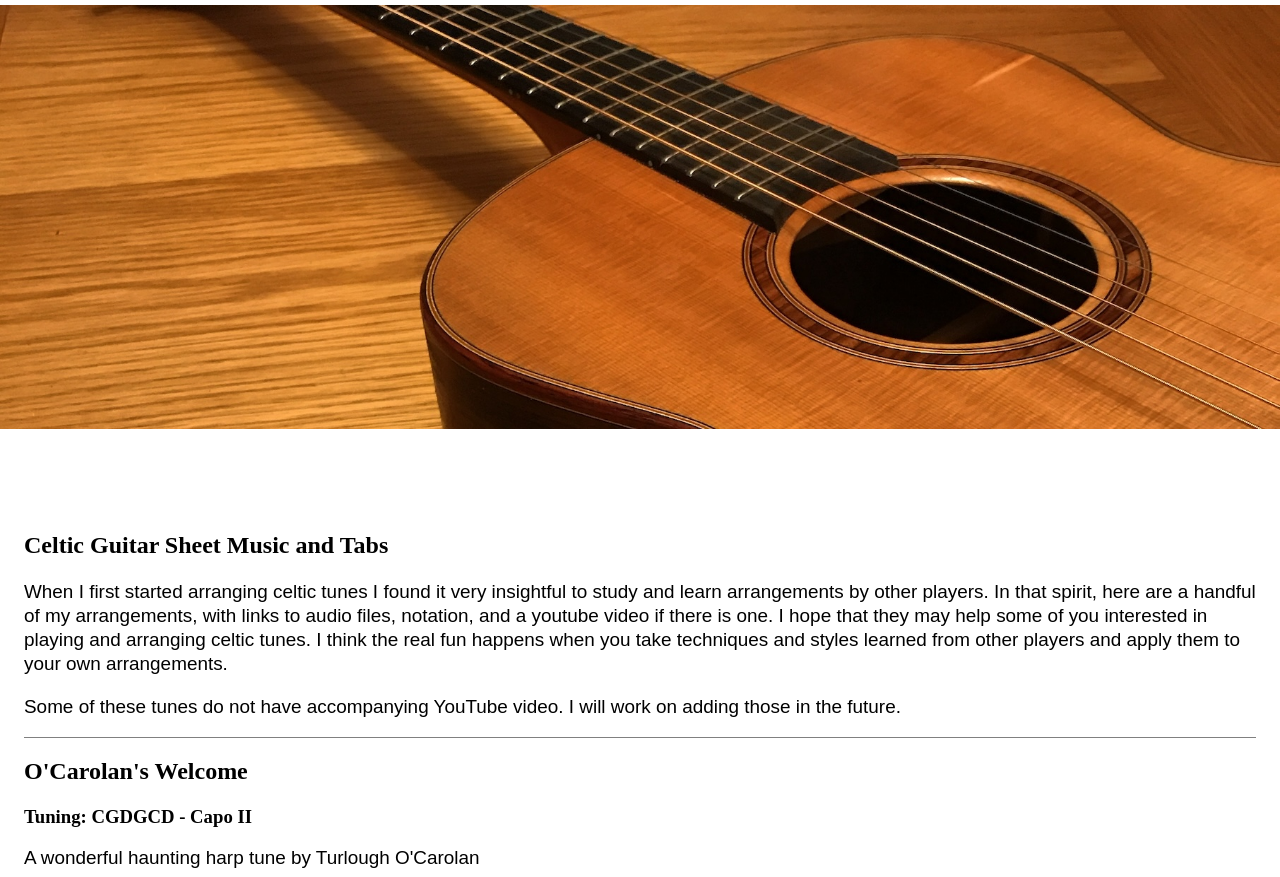
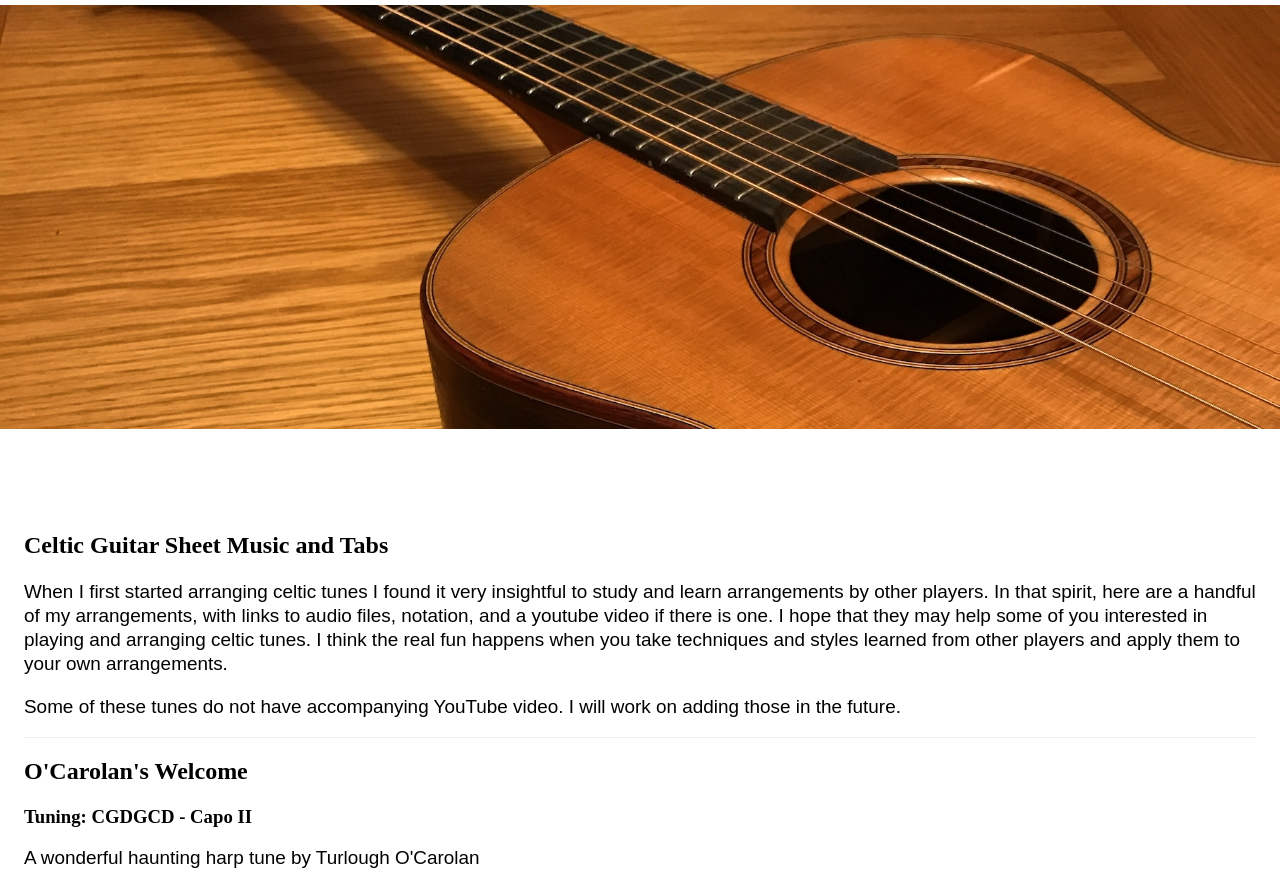
Before and after one commit to AntonEmery/website-rebuild-astro, an Astro site: page /tabs in a window 1280 px wide. Shown: the part 75-952 px from the top of the page. Built offline with nearby package versions, Linux system fonts and the light colour scheme; Astro itself is replaced by a stand-in of ours; a web font is replaced by a local one.

Commit message:
Update divider color

```diff
--- a/src/styles/styles.scss
+++ b/src/styles/styles.scss
@@ -42,6 +42,6 @@ html {
 
   --link-color: blue;
   --nav-link-color: black;
-  --divider-color: gray;
+  --divider-color: #ECECF5;
 
 }
```
